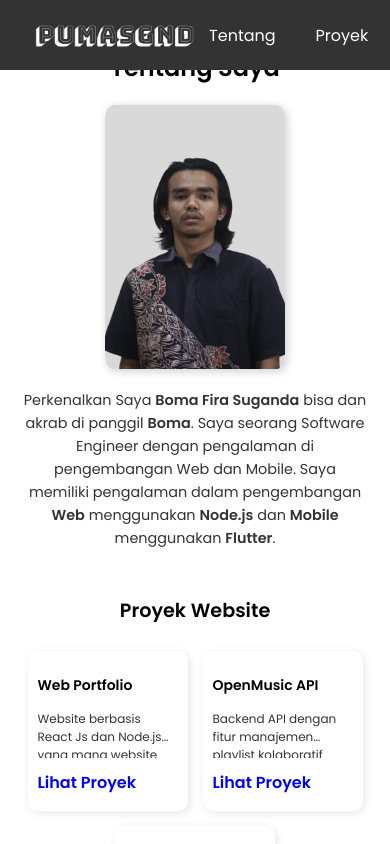
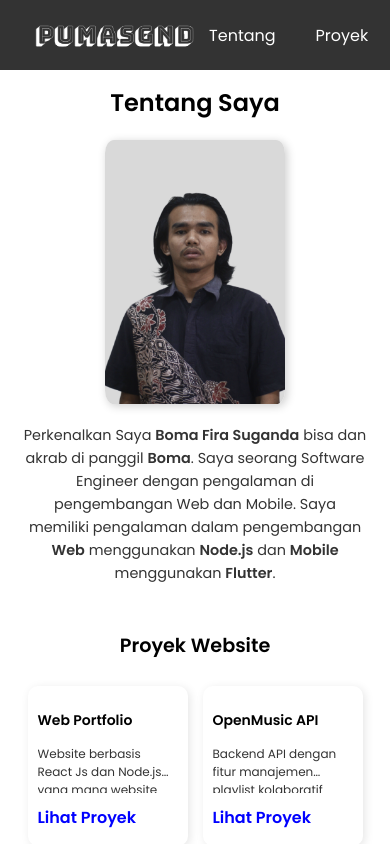
Before and after one commit to PumaSgnd/my-portfolio, a React (Create React App) app: page / in a window 390 px wide. Shown: the top 844 px of the page. Built offline with nearby package versions, Linux system fonts and the light colour scheme.

Commit message:
Update about.css

```diff
--- a/src/css/about.css
+++ b/src/css/about.css
@@ -23,7 +23,7 @@
 
 @media (max-width: 768px) {
     #about h2 {
-        margin-top: 50px;
+        margin-top: 85px;
     }
 
     .profile-photo {
```
